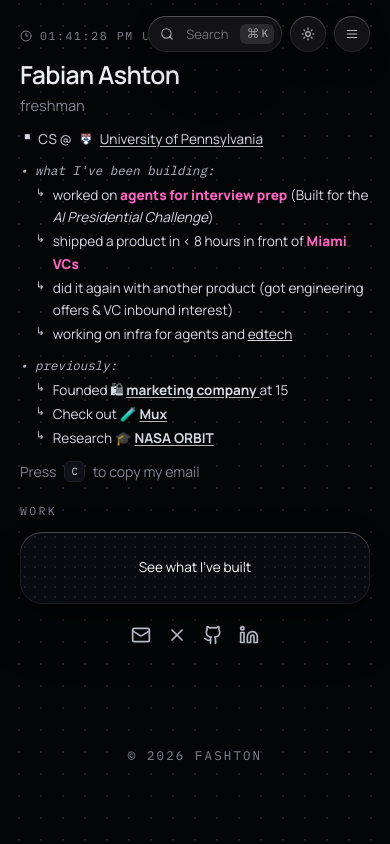
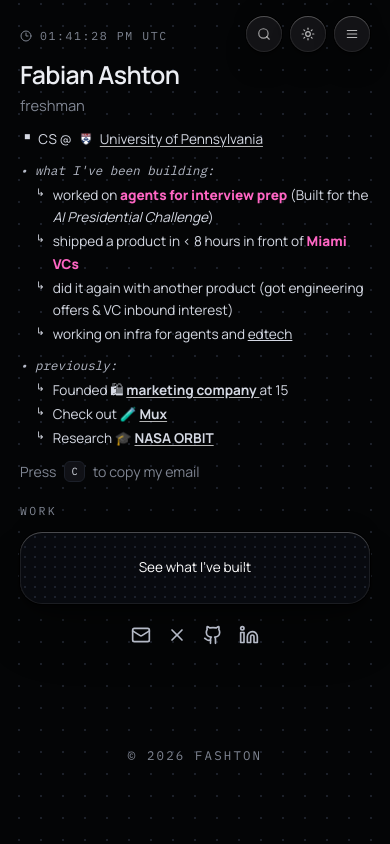
Before and after one commit to fashton28/personal-website, a Next.js app: page / in a window 390 px wide. Built offline with nearby package versions, Linux system fonts and the light colour scheme.

Commit message:
minor changes

```diff
--- a/src/app/layout.tsx
+++ b/src/app/layout.tsx
@@ -1,5 +1,5 @@
 import type { Metadata } from "next";
-import { IBM_Plex_Mono, Manrope } from "next/font/google";
+import { EB_Garamond, IBM_Plex_Mono, Manrope } from "next/font/google";
 
 import { GlobalCommand } from "@/components/global-command";
 import { HeaderControls } from "@/components/header-controls";
@@ -17,6 +17,15 @@
   subsets: ["latin"],
   display: "swap",
   weight: ["400", "500"]
+});
+
+// Display serif for the menu curtain; ships a true italic for the hover state.
+const serif = EB_Garamond({
+  variable: "--font-serif",
+  subsets: ["latin"],
+  display: "swap",
+  weight: ["400", "500"],
+  style: ["normal", "italic"]
 });
 
 export const metadata: Metadata = {
@@ -40,7 +49,7 @@
           }}
         />
       </head>
-      <body className={`${sans.variable} ${mono.variable} antialiased`}>
+      <body className={`${sans.variable} ${mono.variable} ${serif.variable} antialiased`}>
         {children}
         <HeaderControls />
         <GlobalCommand posts={posts} />
--- a/src/components/cmd-k-button.tsx
+++ b/src/components/cmd-k-button.tsx
@@ -6,12 +6,13 @@
   return (
     <button
       onClick={() => window.dispatchEvent(new CustomEvent("open-command-palette"))}
-      className="inline-flex h-9 items-center gap-3 pl-3 pr-2 bg-[#131316] rounded-[99px] overflow-hidden shadow-[0px_32px_64px_-16px_#0000004c,0px_16px_32px_-8px_#0000004c,0px_8px_16px_-4px_#0000003d,0px_4px_8px_-2px_#0000003d,0px_-8px_16px_-1px_#00000029,0px_2px_4px_-1px_#0000003d,0px_0px_0px_1px_#000000,inset_0px_0px_0px_1px_#ffffff14,inset_0px_1px_0px_#ffffff33] transition-all duration-200 hover:brightness-125 active:scale-[0.97] cursor-pointer"
+      className="inline-flex h-9 w-9 items-center justify-center bg-[#131316] sm:w-auto sm:justify-start sm:gap-3 sm:pl-3 sm:pr-2 rounded-[99px] overflow-hidden shadow-[0px_32px_64px_-16px_#0000004c,0px_16px_32px_-8px_#0000004c,0px_8px_16px_-4px_#0000003d,0px_4px_8px_-2px_#0000003d,0px_-8px_16px_-1px_#00000029,0px_2px_4px_-1px_#0000003d,0px_0px_0px_1px_#000000,inset_0px_0px_0px_1px_#ffffff14,inset_0px_1px_0px_#ffffff33] transition-all duration-200 hover:brightness-125 active:scale-[0.97] cursor-pointer"
       aria-label="Open command palette"
     >
       <Search className="w-3.5 h-3.5 text-white/60" strokeWidth={2} />
-      <span className="text-white/40 text-[13px] leading-5 font-normal">Search</span>
-      <kbd className="inline-flex items-center gap-0.5 h-5 px-1.5 rounded-md bg-white/10 text-white/50 text-[11px] font-medium">
+      {/* Icon-only on phones: it matches the sibling buttons and ⌘K means nothing on touch. */}
+      <span className="hidden text-white/40 text-[13px] leading-5 font-normal sm:inline">Search</span>
+      <kbd className="hidden sm:inline-flex items-center gap-0.5 h-5 px-1.5 rounded-md bg-white/10 text-white/50 text-[11px] font-medium">
         <span className="text-[13px]">&#8984;</span>K
       </kbd>
     </button>
--- a/src/components/menu-curtain.tsx
+++ b/src/components/menu-curtain.tsx
@@ -59,7 +59,7 @@
               </button>
             </div>
 
-            <nav className="flex flex-1 flex-col items-center justify-center gap-6 sm:gap-8">
+            <nav className="flex flex-1 flex-col items-center justify-center gap-2 px-5 pb-20 font-serif sm:items-start sm:gap-4 sm:px-9">
               {links.map((link, index) => (
                 <motion.div
                   key={link.href}
@@ -68,12 +68,19 @@
                   exit={{ opacity: 0, y: 24 }}
                   transition={{ delay: 0.18 + index * 0.08, duration: 0.4, ease: [0.16, 1, 0.3, 1] }}
                 >
+                  {/* Mobile: centered, with pr-8 mirroring the number slot (w-6 + gap-2) so the word itself sits on the center line.
+                      sm+: left-aligned so the wider italic face only grows rightward on hover - no jitter. */}
                   <Link
                     href={link.href}
                     onClick={() => setOpen(false)}
-                    className="text-4xl font-semibold tracking-tight transition-opacity duration-200 hover:opacity-60 sm:text-6xl"
+                    className="group inline-flex items-baseline gap-2 pr-8 outline-none sm:gap-3 sm:pr-0"
                   >
-                    {link.label}
+                    <span aria-hidden className="w-6 text-base italic opacity-80 sm:w-8 sm:text-2xl">
+                      {String(index + 1).padStart(2, "0")}
+                    </span>
+                    <span className="text-6xl font-medium leading-[1.1] sm:text-8xl group-hover:italic group-focus-visible:italic">
+                      {link.label}
+                    </span>
                   </Link>
                 </motion.div>
               ))}
--- a/src/components/site-shell.tsx
+++ b/src/components/site-shell.tsx
@@ -60,7 +60,7 @@
   }, [copyEmail]);
 
   return (
-    <main className="relative mx-auto flex h-dvh w-full max-w-[780px] flex-col overflow-hidden px-5 pb-20 pt-4 sm:px-9 sm:pb-14 sm:pt-6 lg:px-10 lg:pt-7">
+    <main className="relative mx-auto flex h-dvh w-full max-w-[780px] flex-col overflow-y-auto px-5 pb-20 pt-4 sm:px-9 sm:pb-14 sm:pt-6 lg:px-10 lg:pt-7">
       <div className="flex flex-1 flex-col justify-between gap-4">
         <div className="space-y-5">
           <HeaderSection clockLabel={clockLabel} copied={copied} />
--- a/tailwind.config.ts
+++ b/tailwind.config.ts
@@ -19,6 +19,7 @@
       },
       fontFamily: {
         sans: ["var(--font-sans)", "sans-serif"],
+        serif: ["var(--font-serif)", "serif"],
         mono: ["var(--font-mono)", "monospace"],
         signature: ["var(--font-signature)", "cursive"]
       },
```
